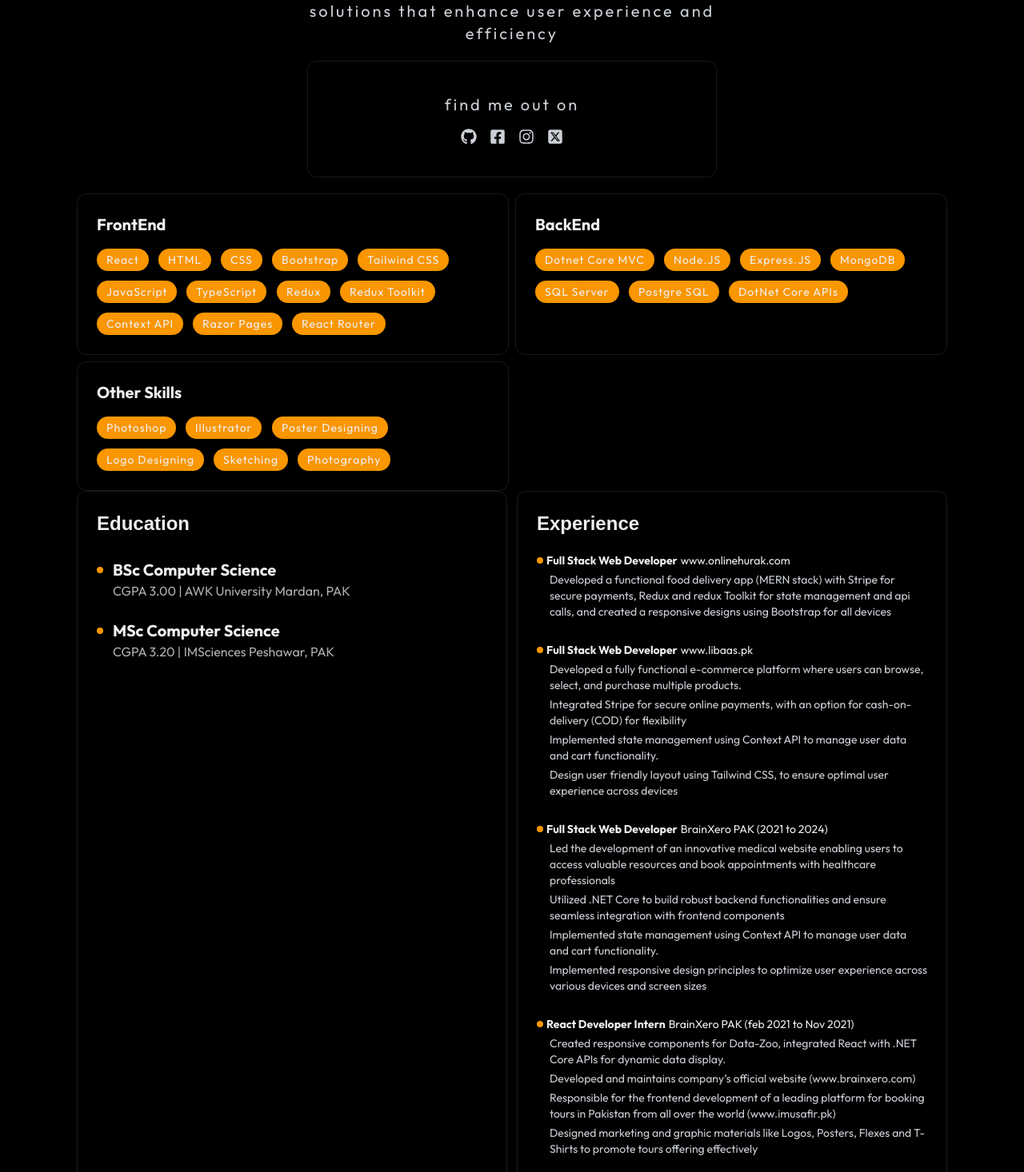
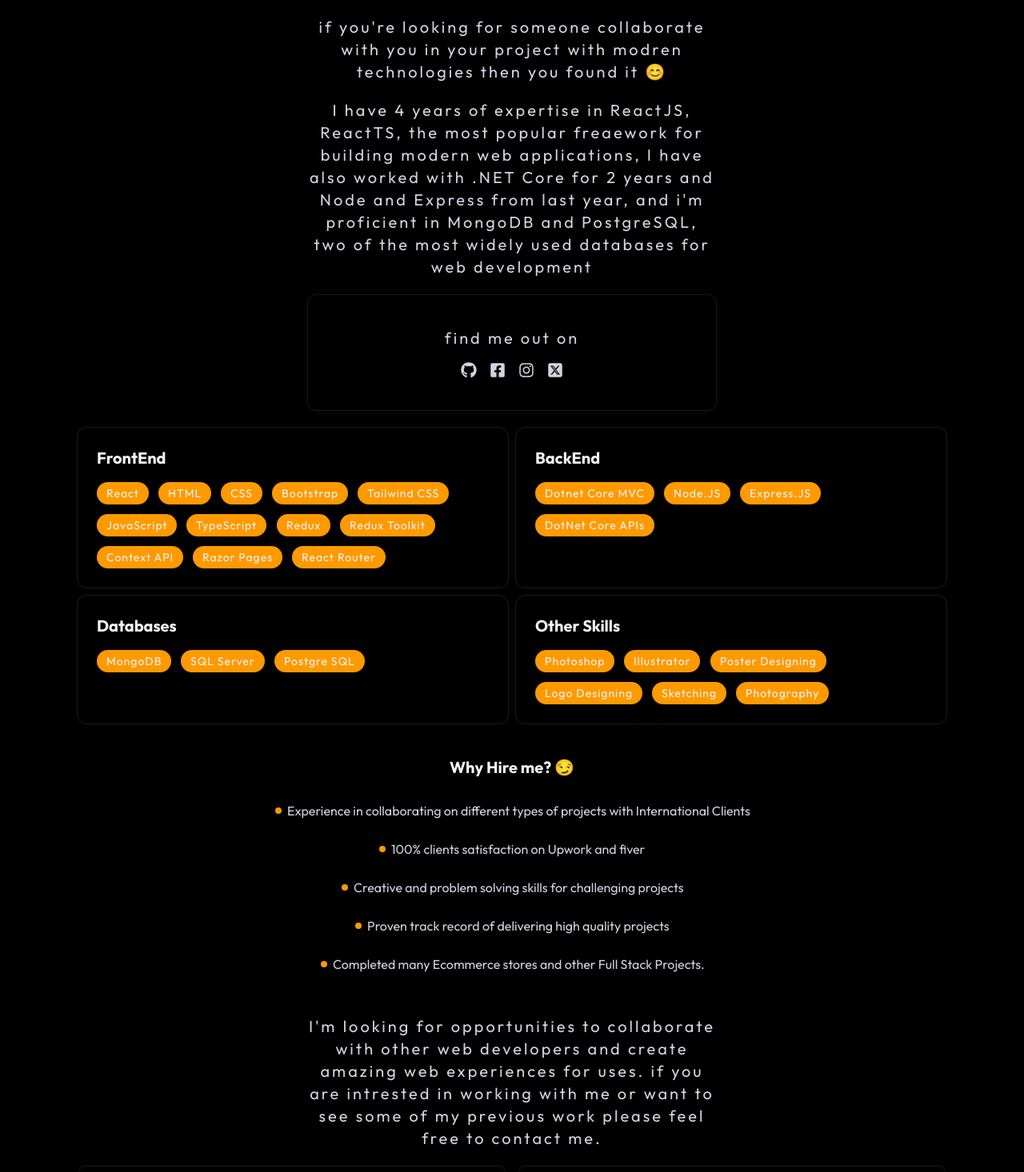
Before and after one commit to DeveloperIrkhan/irfankhan-portfolio, a React (Vite) app: page / in a window 1280 px wide. Shown: the part 2784-4250 px from the top of the page at 80% size. Built offline with nearby package versions, Linux system fonts and the light colour scheme; a web font is replaced by a local one.

Commit message:
fixing some design bugs for mobile view

```diff
--- a/src/Components/LoadingScreen.tsx
+++ b/src/Components/LoadingScreen.tsx
@@ -26,7 +26,7 @@ const LoadingScreen = ({ onComplete }: ILoadingScreenProps) => {
   }, [onComplete]);
   return (
     <div className="fixed inset-0 z-50 bg-black text-gray-100 flex flex-col items-center justify-center">
-      <div className="mb-4 md:text-4xl text-xl md:px-0 px-5 text-center font-bold">
+      <div className="mb-4 md:text-4xl text-[15px] md:px-0 px-5 text-center font-bold">
         {text}
         <span className="animate-blink ml-1"> | </span>
       </div>
--- a/src/Components/sections/About.tsx
+++ b/src/Components/sections/About.tsx
@@ -15,13 +15,11 @@ const frontEndSkills = [
   "Razor Pages",
   "React Router"
 ];
+const databasesSkills = ["MongoDB", "SQL Server", "Postgre SQL"];
 const backendSkills = [
   "Dotnet Core MVC",
   "Node.JS",
   "Express.JS",
-  "MongoDB",
-  "SQL Server",
-  "Postgre SQL",
   "DotNet Core APIs"
 ];
 const otherSkills = [
@@ -42,15 +40,33 @@ const About = () => {
       <div data-aos="flip-left" className="max-w-3xl mx-auto font-bold px-4">
         <Title title="About us" />
       </div>
-      <div className="glass max-w-[90%] rounded-xl p-8">
+      <div className="glass md:max-w-[90%] rounded-xl p-8">
         <p
           data-aos="flip-right"
           className="text-gray-300 md:max-w-lg max-w-md m-auto mb-5 font-Outfit md:text-xl text-center text-sm tracking-[3px]
         hover:-translate-y-1 transition-all duration-300"
         >
-          A passionate developer with a strong expertise in building scalable
-          web applications and crafting innovative solutions that enhance user
-          experience and efficiency
+          Hi 🖐 I'm a full-stack web developer with 4 years of experience in
+          creating responsive website.
+        </p>
+        <p
+          data-aos="flip-right"
+          className="text-gray-300 md:max-w-lg max-w-md m-auto mb-5 font-Outfit md:text-xl text-center text-sm tracking-[3px]
+        hover:-translate-y-1 transition-all duration-300"
+        >
+          if you're looking for someone collaborate with you in your project
+          with modren technologies then you found it 😊
+        </p>
+        <p
+          data-aos="flip-right"
+          className="text-gray-300 md:max-w-lg max-w-md m-auto mb-5 font-Outfit md:text-xl text-center text-sm tracking-[3px]
+        hover:-translate-y-1 transition-all duration-300"
+        >
+          I have 4 years of expertise in ReactJS, ReactTS, the most popular
+          freaework for building modern web applications, I have also worked
+          with .NET Core for 2 years and Node and Express from last year, and
+          i'm proficient in MongoDB and PostgreSQL, two of the most widely used
+          databases for web development
         </p>
         <div
           data-aos="flip-up"
@@ -103,7 +119,10 @@ const About = () => {
           className="grid grid-cols-1 md:grid-cols-2 gap-2"
         >
           <div className="grid grid-cols-1 gap-6">
-            <div className="rounded-xl p-6 hover:translate-y-1 transition-all duration-300 border-white/10 border">
+            <div
+              className="rounded-xl md:p-6 p-2 hover:translate-y-1 transition-all duration-300
+             border-white/10 border"
+            >
               <h2 className="text-xl font-bold font-Outfit mb-4">FrontEnd</h2>
               <div className="flex flex-wrap gap-3">
                 {frontEndSkills.map((skill, index) => (
@@ -138,6 +157,23 @@ const About = () => {
           </div>
           <div className="grid grid-cols-1 gap-6">
             <div className="rounded-xl p-6 hover:translate-y-1 transition-all duration-300 border-white/10 border">
+              <h2 className="text-xl font-bold font-Outfit mb-4">Databases</h2>
+              <div className="flex flex-wrap gap-3">
+                {databasesSkills.map((skill, index) => (
+                  <span
+                    data-aos="flip-left"
+                    key={index}
+                    className="bg-amber-500 duration-200 font-Outfit tracking-[1px]  text-gray-100 hover:text-white py-1 px-3
+                    rounded-full text-sm hover:shadow-[0_0_25px_rgba(255,165,0,0.7)] cursor-pointer hover:bg-amber-400"
+                  >
+                    {skill}
+                  </span>
+                ))}
+              </div>
+            </div>
+          </div>
+          <div className="grid grid-cols-1 gap-6">
+            <div className="rounded-xl p-6 hover:translate-y-1 transition-all duration-300 border-white/10 border">
               <h2 className="text-xl font-bold font-Outfit mb-4">
                 Other Skills
               </h2>
@@ -156,7 +192,58 @@ const About = () => {
             </div>
           </div>
         </div>
+        <div className="md:my-10 my-5 flex justify-center items-center flex-col">
+          <h2 className="text-xl text-center font-bold font-Outfit mb-4">
+            Why Hire me? 😏
+          </h2>
 
+          <p
+            data-aos="flip-right"
+            className="relative font-Outfit list-none my-3 ml-4 text-gray-300 flex items-center before:content-['']
+            before:w-2 before:h-2 before:bg-amber-500 before:rounded-full before:absolute before:left-[-15px]"
+          >
+            Experience in collaborating on different types of projects with
+            International Clients
+          </p>
+          <p
+            data-aos="flip-right"
+            className="relative font-Outfit list-none my-3 ml-4 text-gray-300 flex items-center before:content-['']
+            before:w-2 before:h-2 before:bg-amber-500 before:rounded-full before:absolute before:left-[-15px]"
+          >
+            100% clients satisfaction on Upwork and fiver
+          </p>
+          <p
+            data-aos="flip-right"
+            className="relative font-Outfit list-none my-3 ml-4 text-gray-300 flex items-center before:content-['']
+            before:w-2 before:h-2 before:bg-amber-500 before:rounded-full before:absolute before:left-[-15px]"
+          >
+            Creative and problem solving skills for challenging projects
+          </p>
+          <p
+            data-aos="flip-right"
+            className="relative font-Outfit list-none my-3 ml-4 text-gray-300 flex items-center before:content-['']
+            before:w-2 before:h-2 before:bg-amber-500 before:rounded-full before:absolute before:left-[-15px]"
+          >
+            Proven track record of delivering high quality projects
+          </p>
+          <p
+            data-aos="flip-right"
+            className="relative font-Outfit list-none my-3 ml-4 text-gray-300 flex items-center before:content-['']
+            before:w-2 before:h-2 before:bg-amber-500 before:rounded-full before:absolute before:left-[-15px]"
+          >
+            Completed many Ecommerce stores and other Full Stack Projects.
+          </p>
+        </div>
+        <p
+          data-aos="flip-right"
+          className="text-gray-300 md:max-w-lg max-w-md m-auto mb-5 font-Outfit md:text-xl text-center text-sm tracking-[3px]
+        hover:-translate-y-1 transition-all duration-300"
+        >
+          I'm looking for opportunities to collaborate with other web developers
+          and create amazing web experiences for uses. if you are intrested in
+          working with me or want to see some of my previous work please feel
+          free to contact me.
+        </p>
         <div
           data-aos="fade-down-right"
           id="eduaction"
--- a/src/Components/sections/ContactUs.tsx
+++ b/src/Components/sections/ContactUs.tsx
@@ -46,7 +46,7 @@ const ContactUs = () => {
       </div>
       <form
         onSubmit={onSubmitHandler}
-        className="p-3 flex flex-col w-96 gap-y-3"
+        className="p-3 flex flex-col md:w-96 gap-y-3"
       >
         <input
           onChange={(e) => setFormData({ ...formData, name: e.target.value })}
```
